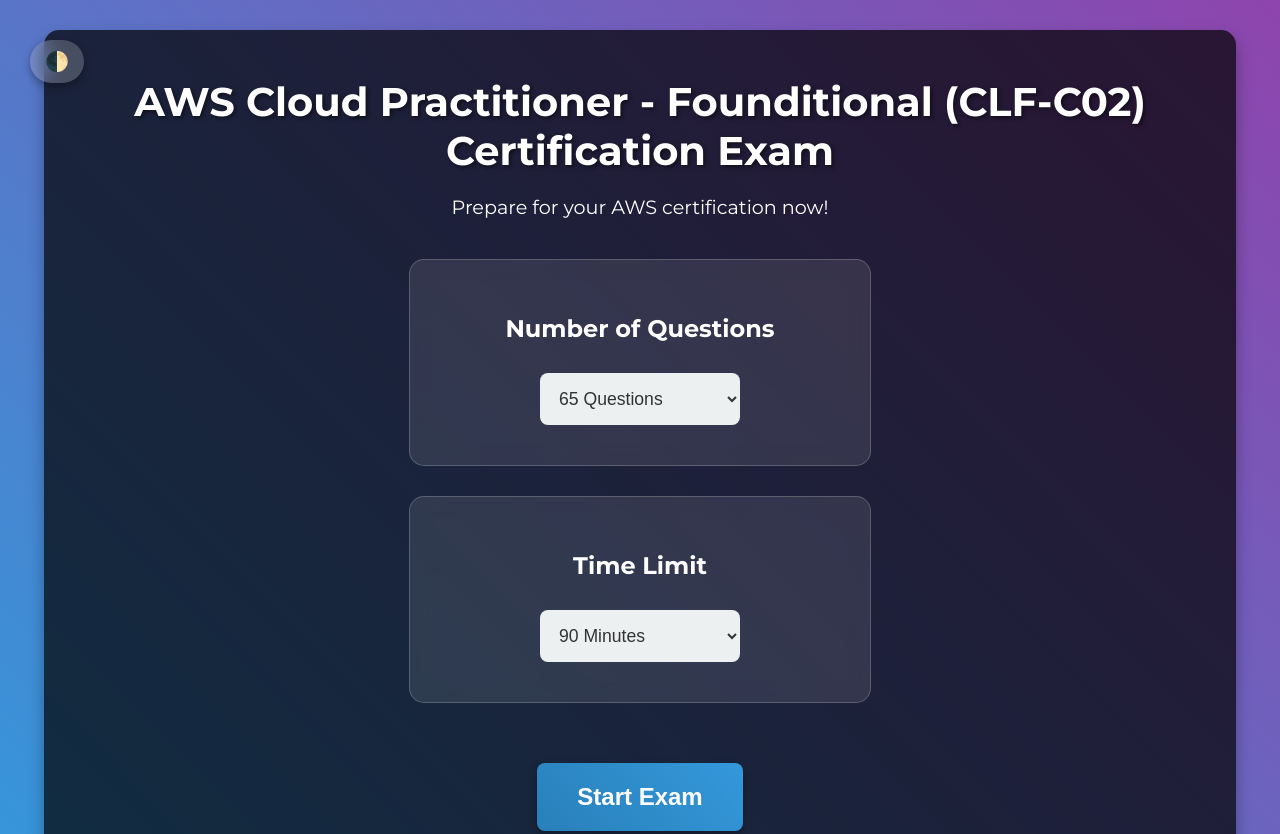
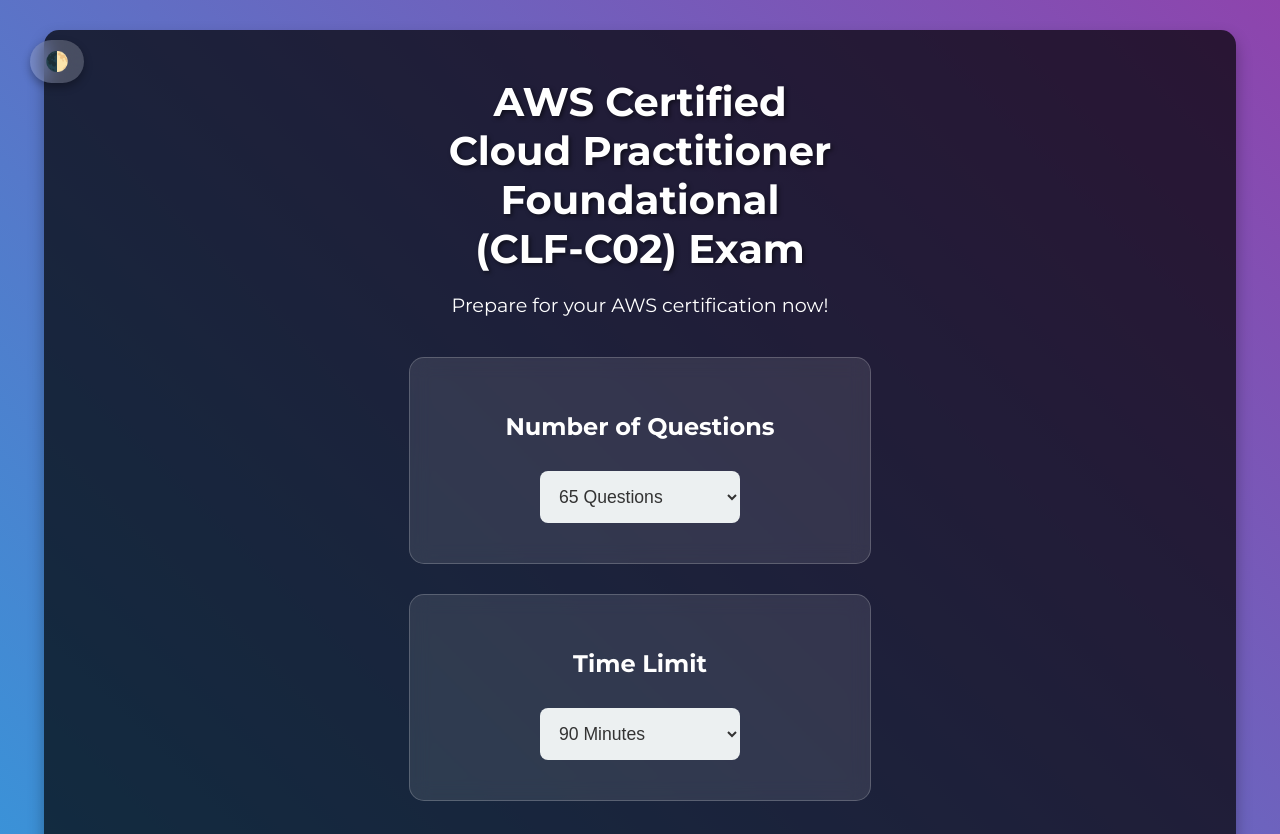
Before and after one commit to FutureClouds/t1, a plain HTML site: page index.html in a window 1280 px wide. Shown: the top 834 px of the page. Drawn offline with Linux system fonts and the light colour scheme.

Commit message:
Add files via upload

```diff
--- a/index.html
+++ b/index.html
@@ -3,7 +3,7 @@
 <head>
     <meta charset="UTF-8">
     <meta name="viewport" content="width=device-width, initial-scale=1.0">
-    <title>AWS Cloud Practitioner - Founditional (CLF-C02) Certification Exam</title>
+    <title>AWS Certified Cloud Practitioner - Foundational (CLF-C02) Exam</title>
     <link href="https://fonts.googleapis.com/css2?family=Montserrat:wght@400;600;700&family=Roboto:wght@400;500&display=swap" rel="stylesheet">
     <style>
         [data-theme="light"] {
@@ -396,7 +396,10 @@
     <!-- Page 1: Setup -->
     <div id="page1" class="page active">
         <div class="quiz-container">
-            <h1>AWS Cloud Practitioner - Founditional (CLF-C02) Certification Exam</h1>
+            <h1>AWS Certified<br>
+Cloud Practitioner<br>
+Foundational<br>
+(CLF-C02) Exam</h1>
             <p style="font-size: 1.2rem; margin-bottom: 40px;">Prepare for your AWS certification now!</p>
 
             <div class="setup-container">
@@ -442,7 +445,10 @@
 
         <div style="width: 90%; max-width: 1200px; margin: 0 auto; padding: 20px; margin-top: 30px; margin-bottom: 30px;">
             <div style="text-align: center; margin-bottom: 30px;">
-                <h1>AWS Cloud Practitioner - Founditional (CLF-C02) Certification Exam</h1>
+                <h1>AWS Certified<br>
+Cloud Practitioner<br>
+Foundational<br>
+(CLF-C02) Exam</h1>
                 <div id="questionInfo" style="font-size: 1.2rem; color: var(--text-color);"></div>
             </div>
 
```
